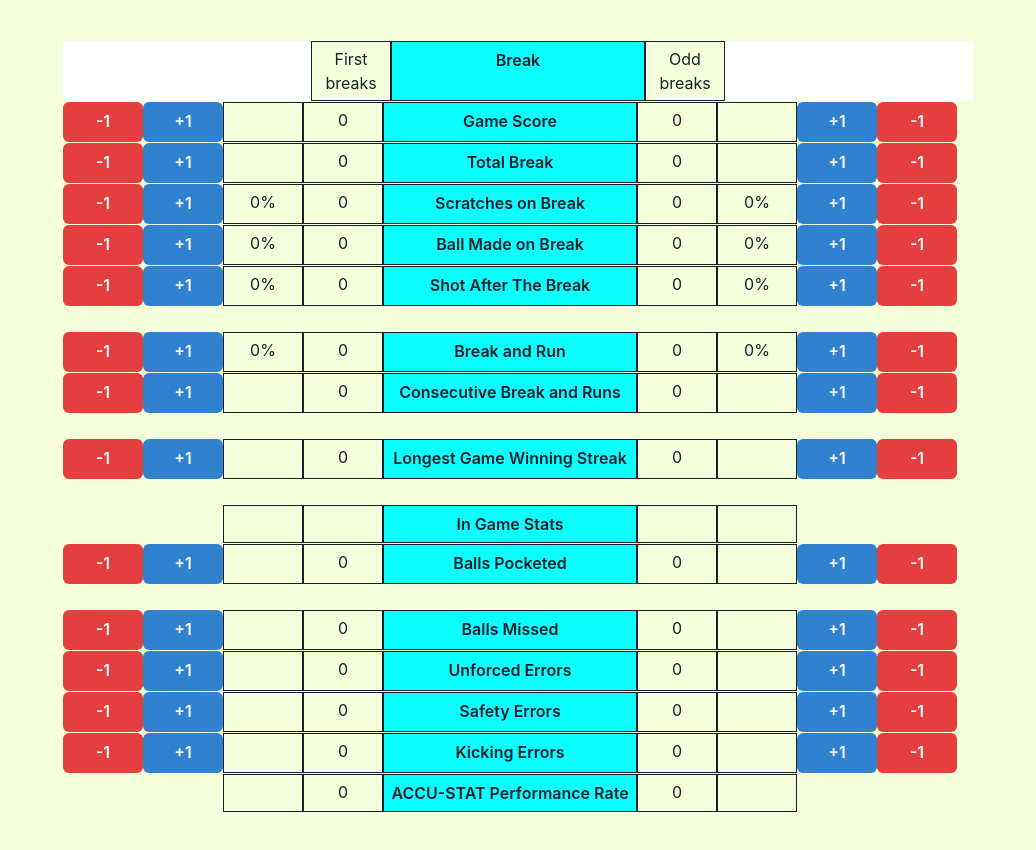
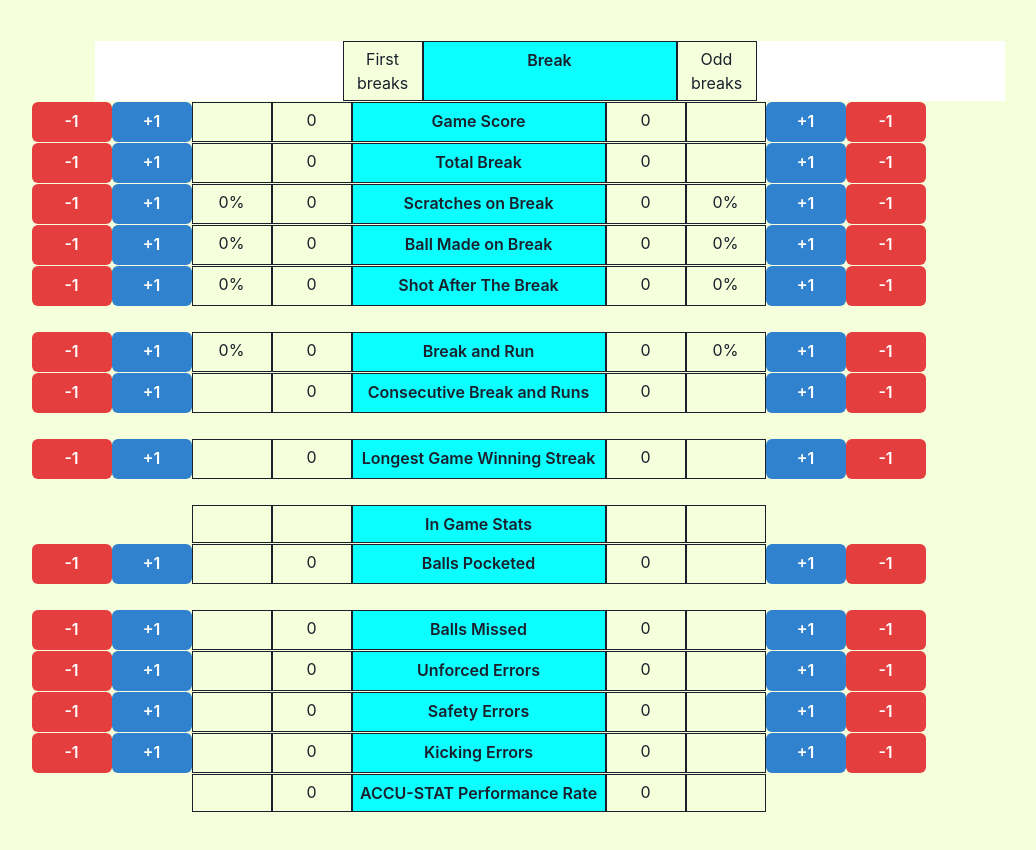
Before and after one commit to riomaemoto/Pool_analytic, a React (Create React App) app: page / in a window 1280 px wide. Shown: the top 850 px of the page, without its empty margins (122-1158 px from the left). Built offline with nearby package versions, Linux system fonts and the light colour scheme.

Commit message:
adjust css

```diff
--- a/src/components/styles.ts
+++ b/src/components/styles.ts
@@ -58,4 +58,5 @@ export const EFlex2 = styled.div`
 export const TopFlex = styled.div`
   display: flex;
   margin: 1px;
+  margin-left: 64px;
 `;
```
